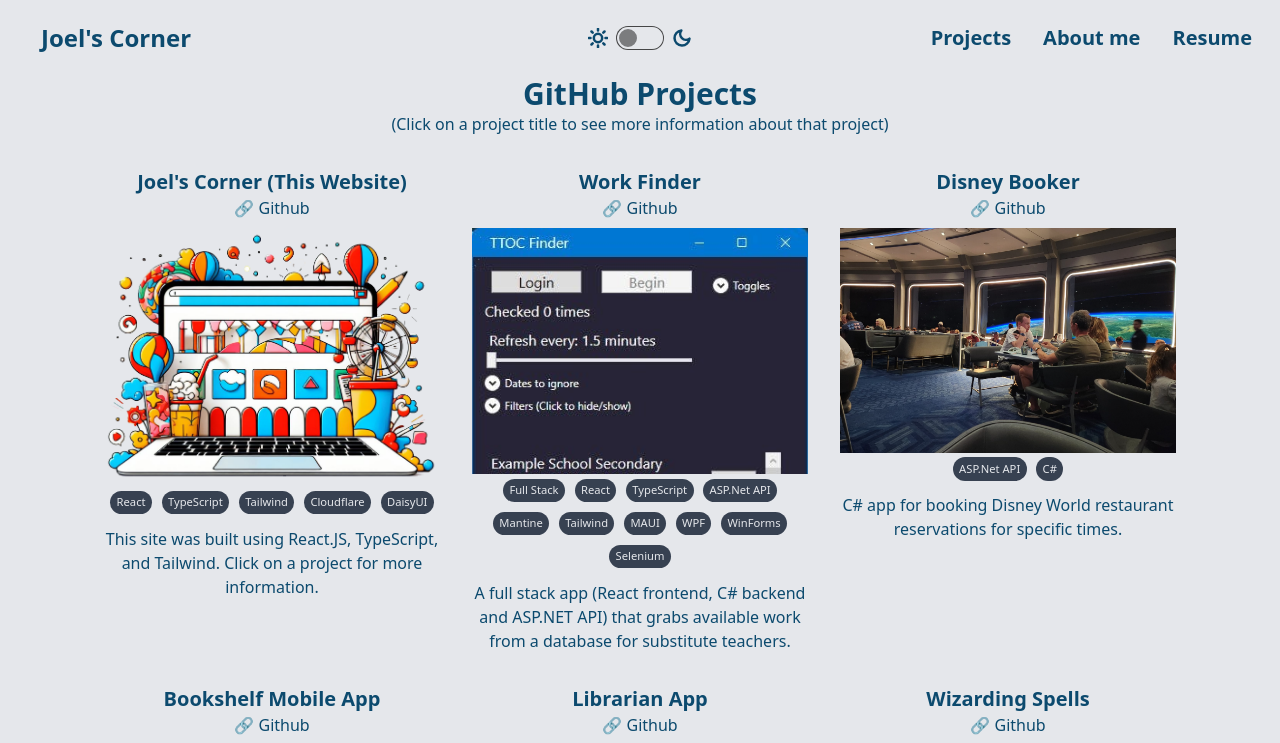
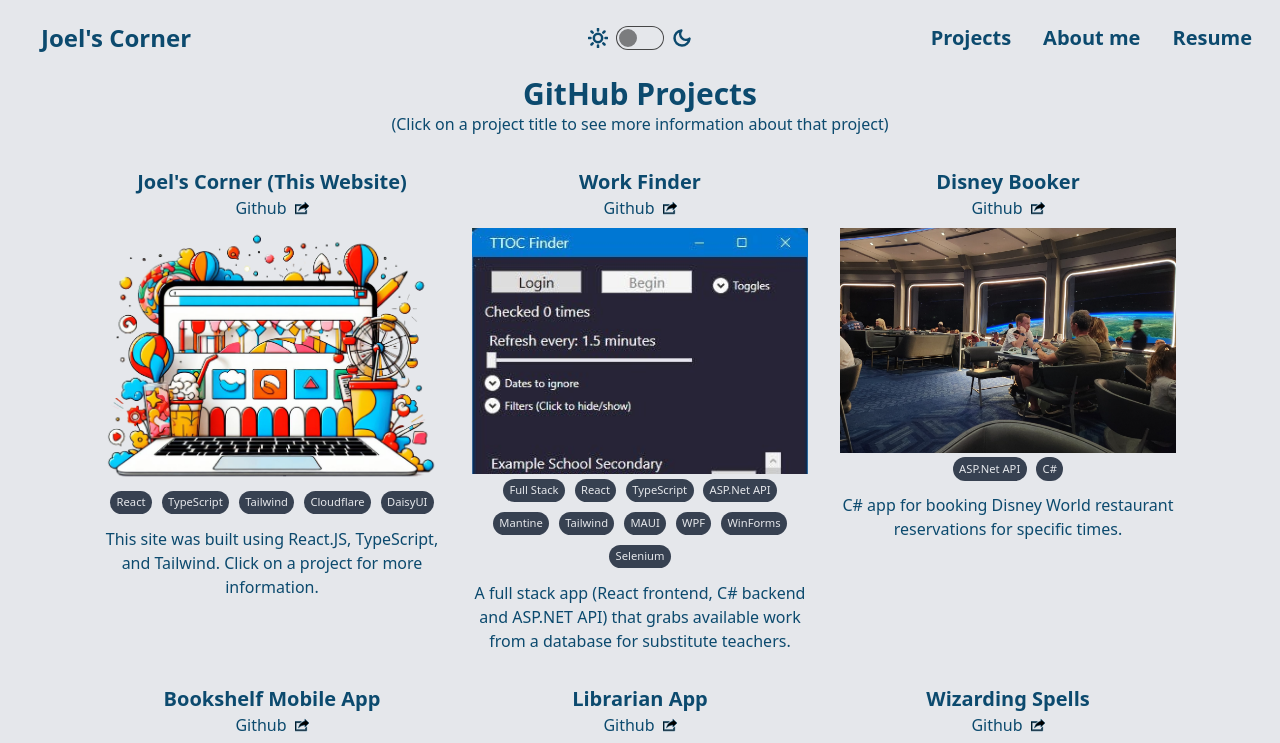
Before and after one commit to Neeblue/joels-corner, a React (Vite) app: page /projects in a window 1280 px wide. Shown: the top 743 px of the page. Built offline with nearby package versions, Linux system fonts and the light colour scheme.

Commit message:
Changed github link icon

```diff
--- a/src/pages/Projects.tsx
+++ b/src/pages/Projects.tsx
@@ -30,10 +30,9 @@ export default function Projects() {
               <h2 className='title font-bold'>
                 <Link to={`/projects/${project.keyword}`}>{project.title}</Link>
               </h2>
-              <div className='githubLink mb-2'><
-                a href={project.link} target="_blank" rel="noopener noreferrer">
-                {'\u{1F517}'} Github
-              </a>
+              <div className='githubLink mb-2 flex items-center justify-center gap-2'>
+                <a href={project.link} target="_blank" rel="noopener noreferrer">Github</a>
+                <svg xmlns="http://www.w3.org/2000/svg" width="14" height="14" stroke='currentColor' viewBox="0 0 24 24"><path d="M6 17c2.269-9.881 11-11.667 11-11.667v-3.333l7 6.637-7 6.696v-3.333s-6.17-.171-11 5zm12 .145v2.855h-16v-12h6.598c.768-.787 1.561-1.449 2.339-2h-10.937v16h20v-6.769l-2 1.914z" /></svg>
               </div>
               <div className='imageContainer mb-2'>
                 <Link to={`/projects/${project.keyword}`}>
```
